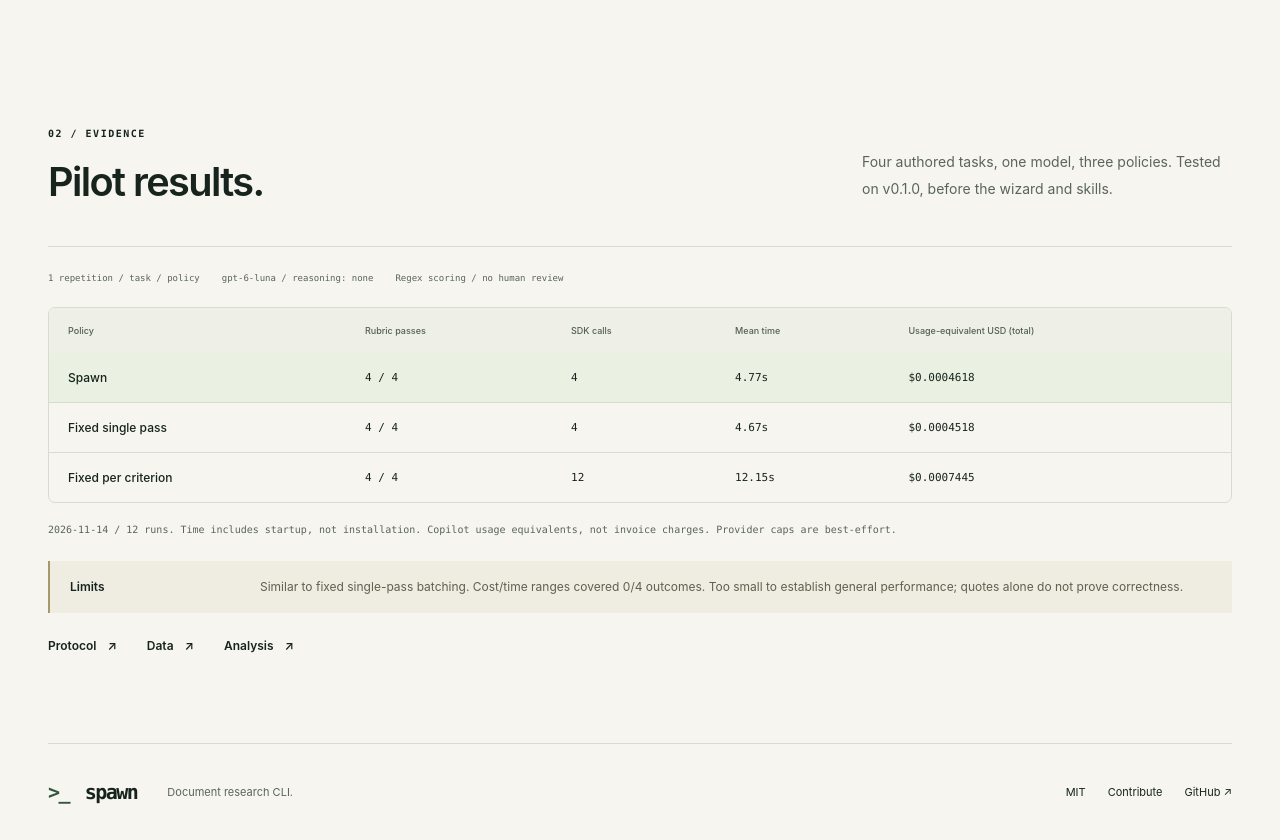
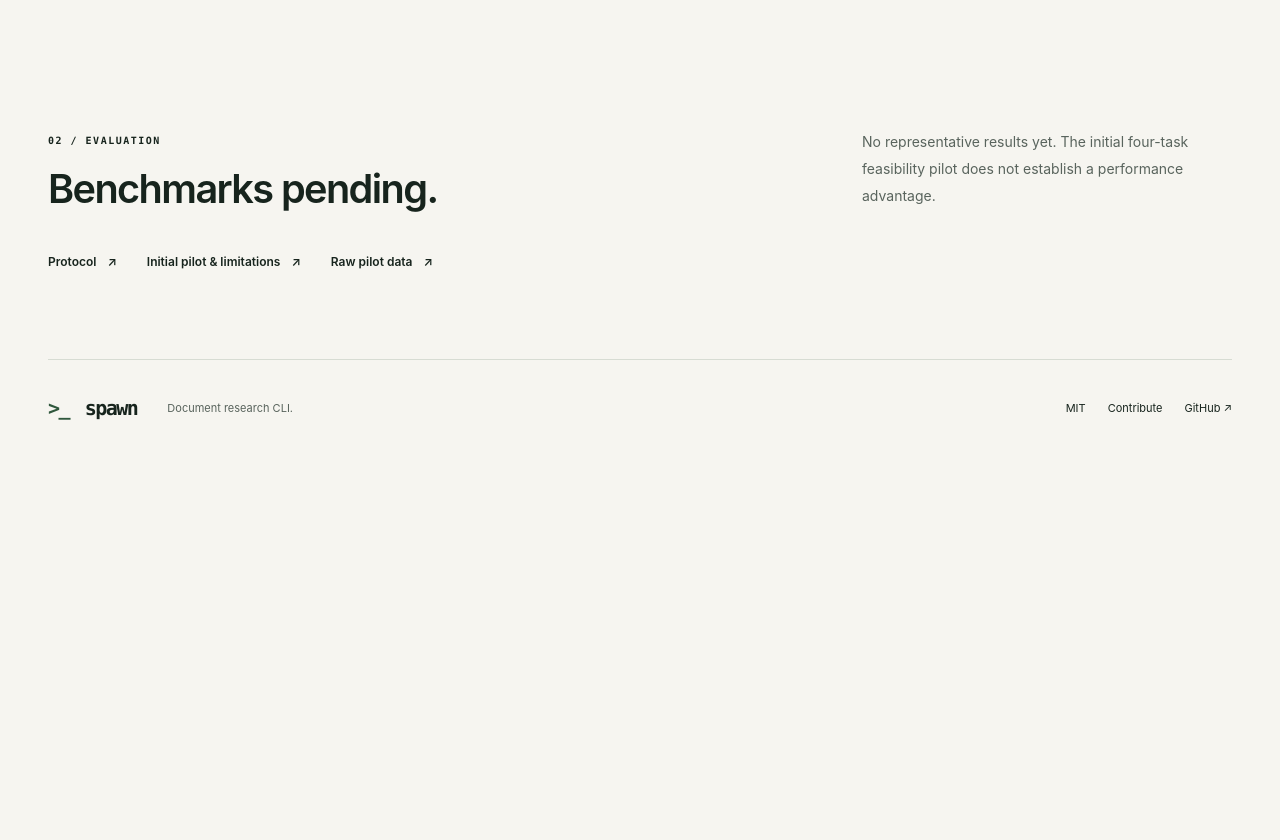
Before and after one commit to PKM100/spawn, a plain HTML site: page docs/index.html in a window 1280 px wide. Shown: the part 1580-2420 px from the top of the page. After the commit the page ends 2036 px from the top, so only its background shows below. Drawn offline with Linux system fonts and the light colour scheme.

Commit message:
Replace headline pilot comparisons with pending evaluation status
Retain the complete initial pilot and limitations through explicit links.

Co-authored-by: Copilot <223556219+Copilot@users.noreply.github.com>

```diff
--- a/docs/index.html
+++ b/docs/index.html
@@ -19,7 +19,7 @@
     <a class="wordmark" href="./" aria-label="Spawn home"><span aria-hidden="true">&gt;_</span> spawn</a>
     <nav aria-label="Main navigation">
       <a href="#how">Usage</a>
-      <a href="#research">Results</a>
+      <a href="#research">Evaluation</a>
       <a class="nav-github" href="https://github.com/PKM100/spawn">GitHub <span aria-hidden="true">&#8599;</span></a>
     </nav>
   </header>
@@ -73,18 +73,8 @@
     </section>
 
     <section class="section wrap" id="research" aria-labelledby="research-title">
-      <div class="research-heading"><div><p class="eyebrow">02 / EVIDENCE</p><h2 id="research-title">Pilot results.</h2></div><p>Four authored tasks, one model, three policies. Tested on v0.1.0, before the wizard and skills.</p></div>
-      <div class="research-meta"><span id="pilot-design">1 repetition / task / policy</span><span>gpt-6-luna / reasoning: none</span><span>Regex scoring / no human review</span></div>
-      <div class="table-scroll" tabindex="0" role="region" aria-label="Live pilot comparison table">
-        <table>
-          <caption class="sr-only">Primary live pilot results; dollars are Copilot usage equivalents, not incremental invoice spending.</caption>
-          <thead><tr><th scope="col">Policy</th><th scope="col">Rubric passes</th><th scope="col">SDK calls</th><th scope="col">Mean time</th><th scope="col">Usage-equivalent USD (total)</th></tr></thead>
-          <tbody id="results-body"><tr><td colspan="5">Loading published results. <a href="https://github.com/PKM100/spawn/tree/main/benchmarks/results/pilot-v1">Read the raw records</a>.</td></tr></tbody>
-        </table>
-      </div>
-      <p class="results-note" id="results-note">Measurements and scoring are available in the raw data.</p>
-      <div class="research-notice"><strong>Limits</strong><p>Similar to fixed single-pass batching. Cost/time ranges covered 0/4 outcomes. Too small to establish general performance; quotes alone do not prove correctness.</p></div>
-      <div class="research-links"><a class="text-link" href="https://github.com/PKM100/spawn/blob/main/benchmarks/PROTOCOL.md">Protocol <span aria-hidden="true">&#8599;</span></a><a class="text-link" href="https://github.com/PKM100/spawn/tree/main/benchmarks/results/pilot-v1">Data <span aria-hidden="true">&#8599;</span></a><a class="text-link" href="https://github.com/PKM100/spawn/blob/main/benchmarks/RESULTS.md">Analysis <span aria-hidden="true">&#8599;</span></a></div>
+      <div class="research-heading"><div><p class="eyebrow">02 / EVALUATION</p><h2 id="research-title">Benchmarks pending.</h2></div><p>No representative results yet. The initial four-task feasibility pilot does not establish a performance advantage.</p></div>
+      <div class="research-links"><a class="text-link" href="https://github.com/PKM100/spawn/blob/main/benchmarks/PROTOCOL.md">Protocol <span aria-hidden="true">&#8599;</span></a><a class="text-link" href="https://github.com/PKM100/spawn/blob/main/benchmarks/RESULTS.md">Initial pilot &amp; limitations <span aria-hidden="true">&#8599;</span></a><a class="text-link" href="https://github.com/PKM100/spawn/tree/main/benchmarks/results/pilot-v1">Raw pilot data <span aria-hidden="true">&#8599;</span></a></div>
     </section>
 
   </main>
--- a/docs/site.js
+++ b/docs/site.js
@@ -17,42 +17,3 @@ document.querySelectorAll("[data-scope]").forEach((button) => {
       : "Illustration. No model is running.";
   });
 });
-
-async function showResults() {
-  try {
-    const response = await fetch("results.json");
-    if (!response.ok) throw new Error("Results unavailable");
-    const data = await response.json();
-    const body = document.getElementById("results-body");
-    const names = {spawn: "Spawn", single_pass: "Fixed single pass", per_criterion: "Fixed per criterion"};
-    const rows = Object.entries(names).map(([key, name]) => {
-      const result = data.summary.policies[key];
-      const row = document.createElement("tr");
-      const heading = document.createElement("th");
-      heading.scope = "row";
-      heading.textContent = name;
-      row.append(heading);
-      const cells = [
-        `${result.rubric_passes} / ${result.runs}`,
-        String(result.calls),
-        `${result.mean_end_to_end_seconds.toFixed(2)}s`,
-        `$${result.total_usage_equivalent_usd.toFixed(7)}`,
-      ];
-      cells.forEach((value) => {
-        const cell = document.createElement("td");
-        cell.textContent = value;
-        row.append(cell);
-      });
-      return row;
-    });
-    body.replaceChildren(...rows);
-    document.getElementById("results-note").textContent =
-      `${data.date} / ${data.summary.runs} runs. Time includes startup, not installation. ` +
-      "Copilot usage equivalents, not invoice charges. Provider caps are best-effort.";
-  } catch {
-    document.getElementById("results-note").textContent =
-      "Results unavailable here. See the linked data.";
-  }
-}
-
-showResults();
```
Also changed, not shown: 1 other file.
